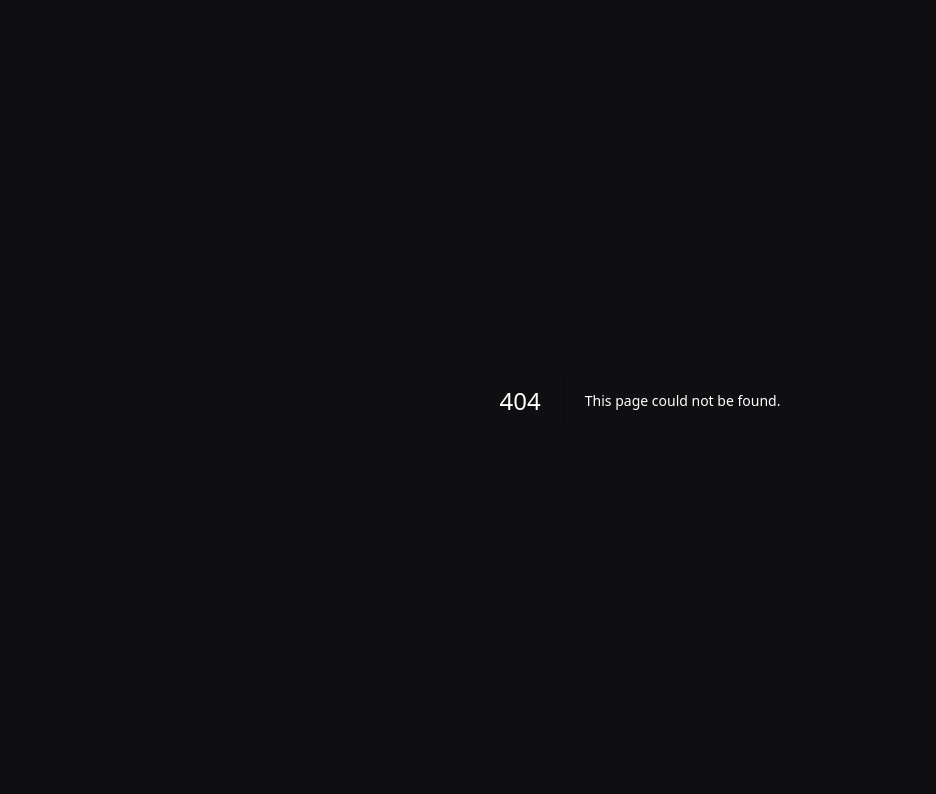
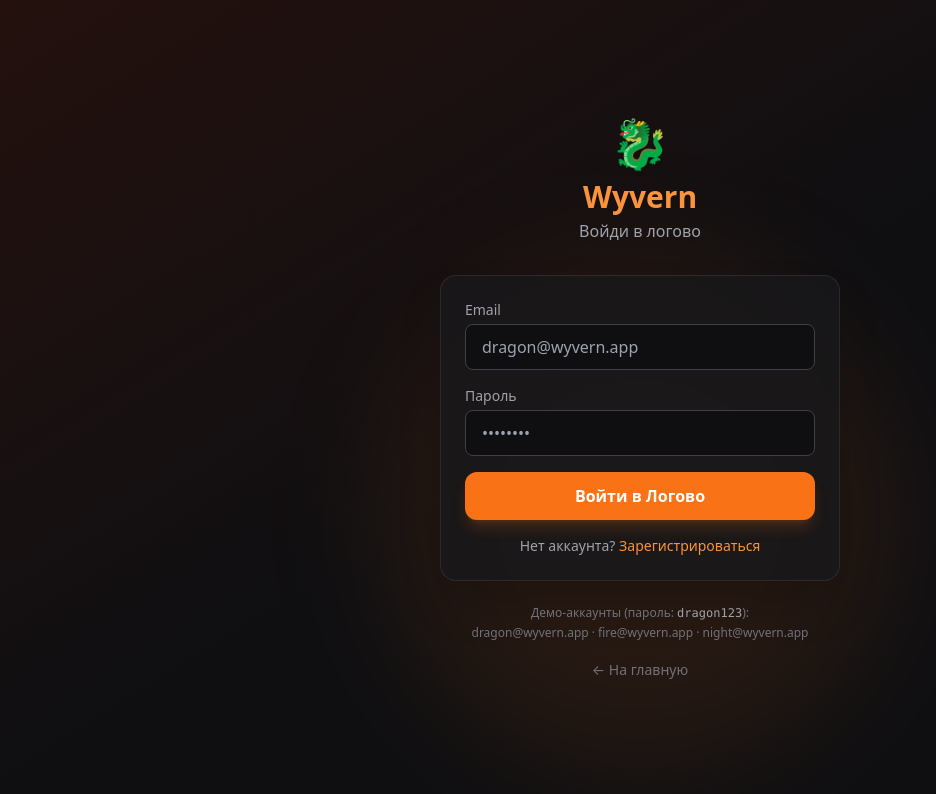
Before and after one commit to dragongrok2-cloud/Wyvern, a Next.js app: page /login in a window 1280 px wide. Before the commit this address had no page. Shown: the top 794 px of the page, without its empty margins (0-936 px from the left). Built offline with nearby package versions, Linux system fonts and the light colour scheme.

Commit message:
Add login / register page

```diff
--- /dev/null
+++ b/src/app/login/page.tsx
@@ -0,0 +1,167 @@
+"use client";
+
+import { useState } from "react";
+import { signIn } from "next-auth/react";
+import { useRouter } from "next/navigation";
+import Link from "next/link";
+
+export default function LoginPage() {
+  const router = useRouter();
+  const [mode, setMode] = useState<"login" | "register">("login");
+  const [name, setName] = useState("");
+  const [email, setEmail] = useState("");
+  const [password, setPassword] = useState("");
+  const [error, setError] = useState("");
+  const [loading, setLoading] = useState(false);
+
+  const handleSubmit = async (e: React.FormEvent) => {
+    e.preventDefault();
+    setError("");
+    setLoading(true);
+
+    try {
+      if (mode === "register") {
+        const res = await fetch("/api/auth/register", {
+          method: "POST",
+          headers: { "Content-Type": "application/json" },
+          body: JSON.stringify({ name, email, password }),
+        });
+        const data = await res.json();
+        if (!res.ok) {
+          setError(data.error || "Ошибка регистрации");
+          setLoading(false);
+          return;
+        }
+      }
+
+      const result = await signIn("credentials", {
+        email,
+        password,
+        redirect: false,
+      });
+
+      if (result?.error) {
+        setError("Неверный email или пароль");
+      } else {
+        router.push("/app");
+        router.refresh();
+      }
+    } catch {
+      setError("Что-то пошло не так");
+    } finally {
+      setLoading(false);
+    }
+  };
+
+  return (
+    <main className="min-h-screen flex items-center justify-center bg-scale-900 relative overflow-hidden">
+      <div className="absolute inset-0 bg-gradient-to-br from-wyvern-950/40 via-scale-900 to-scale-900" />
+      <div className="absolute top-1/3 left-1/2 -translate-x-1/2 w-[500px] h-[500px] bg-wyvern-500/10 rounded-full blur-3xl" />
+
+      <div className="relative z-10 w-full max-w-md px-6">
+        <div className="text-center mb-8">
+          <div className="text-5xl mb-3">🐉</div>
+          <h1 className="text-3xl font-bold bg-gradient-to-r from-wyvern-400 to-orange-400 bg-clip-text text-transparent">
+            Wyvern
+          </h1>
+          <p className="text-zinc-400 mt-1">Войди в логово</p>
+        </div>
+
+        <form
+          onSubmit={handleSubmit}
+          className="bg-scale-800/80 border border-zinc-700/50 rounded-2xl p-6 space-y-4 shadow-2xl"
+        >
+          {mode === "register" && (
+            <div>
+              <label className="block text-sm text-zinc-400 mb-1">Имя дракона</label>
+              <input
+                type="text"
+                value={name}
+                onChange={(e) => setName(e.target.value)}
+                required
+                className="w-full bg-scale-900 border border-zinc-700 rounded-lg px-4 py-2.5 text-white focus:outline-none focus:ring-2 focus:ring-wyvern-500/50"
+                placeholder="Добрый Дракон"
+              />
+            </div>
+          )}
+
+          <div>
+            <label className="block text-sm text-zinc-400 mb-1">Email</label>
+            <input
+              type="email"
+              value={email}
+              onChange={(e) => setEmail(e.target.value)}
+              required
+              className="w-full bg-scale-900 border border-zinc-700 rounded-lg px-4 py-2.5 text-white focus:outline-none focus:ring-2 focus:ring-wyvern-500/50"
+              placeholder="dragon@wyvern.app"
+            />
+          </div>
+
+          <div>
+            <label className="block text-sm text-zinc-400 mb-1">Пароль</label>
+            <input
+              type="password"
+              value={password}
+              onChange={(e) => setPassword(e.target.value)}
+              required
+              minLength={6}
+              className="w-full bg-scale-900 border border-zinc-700 rounded-lg px-4 py-2.5 text-white focus:outline-none focus:ring-2 focus:ring-wyvern-500/50"
+              placeholder="••••••••"
+            />
+          </div>
+
+          {error && (
+            <div className="text-sm text-red-400 bg-red-950/30 border border-red-900/50 rounded-lg px-3 py-2">
+              {error}
+            </div>
+          )}
+
+          <button
+            type="submit"
+            disabled={loading}
+            className="w-full py-3 rounded-xl bg-wyvern-500 hover:bg-wyvern-600 text-white font-semibold transition-all disabled:opacity-50 shadow-lg shadow-wyvern-500/20"
+          >
+            {loading ? "Загрузка..." : mode === "login" ? "Войти в Логово" : "Создать аккаунт"}
+          </button>
+
+          <p className="text-center text-sm text-zinc-400">
+            {mode === "login" ? (
+              <>
+                Нет аккаунта?{" "}
+                <button
+                  type="button"
+                  onClick={() => setMode("register")}
+                  className="text-wyvern-400 hover:underline"
+                >
+                  Зарегистрироваться
+                </button>
+              </>
+            ) : (
+              <>
+                Уже есть аккаунт?{" "}
+                <button
+                  type="button"
+                  onClick={() => setMode("login")}
+                  className="text-wyvern-400 hover:underline"
+                >
+                  Войти
+                </button>
+              </>
+            )}
+          </p>
+        </form>
+
+        <div className="mt-6 text-center text-xs text-zinc-500 space-y-1">
+          <p>Демо-аккаунты (пароль: <code className="text-zinc-400">dragon123</code>):</p>
+          <p>dragon@wyvern.app · fire@wyvern.app · night@wyvern.app</p>
+        </div>
+
+        <div className="mt-4 text-center">
+          <Link href="/" className="text-sm text-zinc-500 hover:text-zinc-300">
+            ← На главную
+          </Link>
+        </div>
+      </div>
+    </main>
+  );
+}
```
